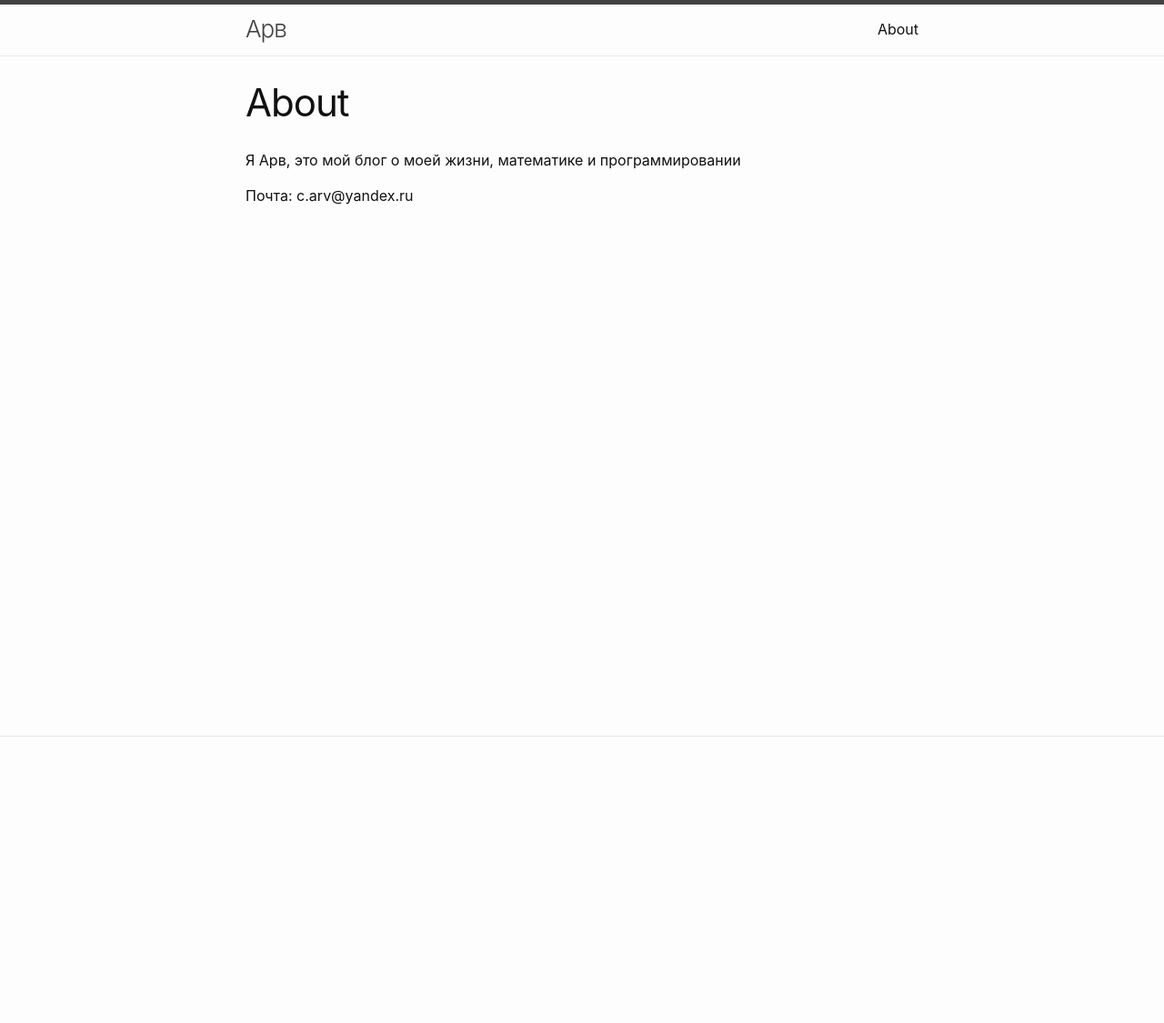
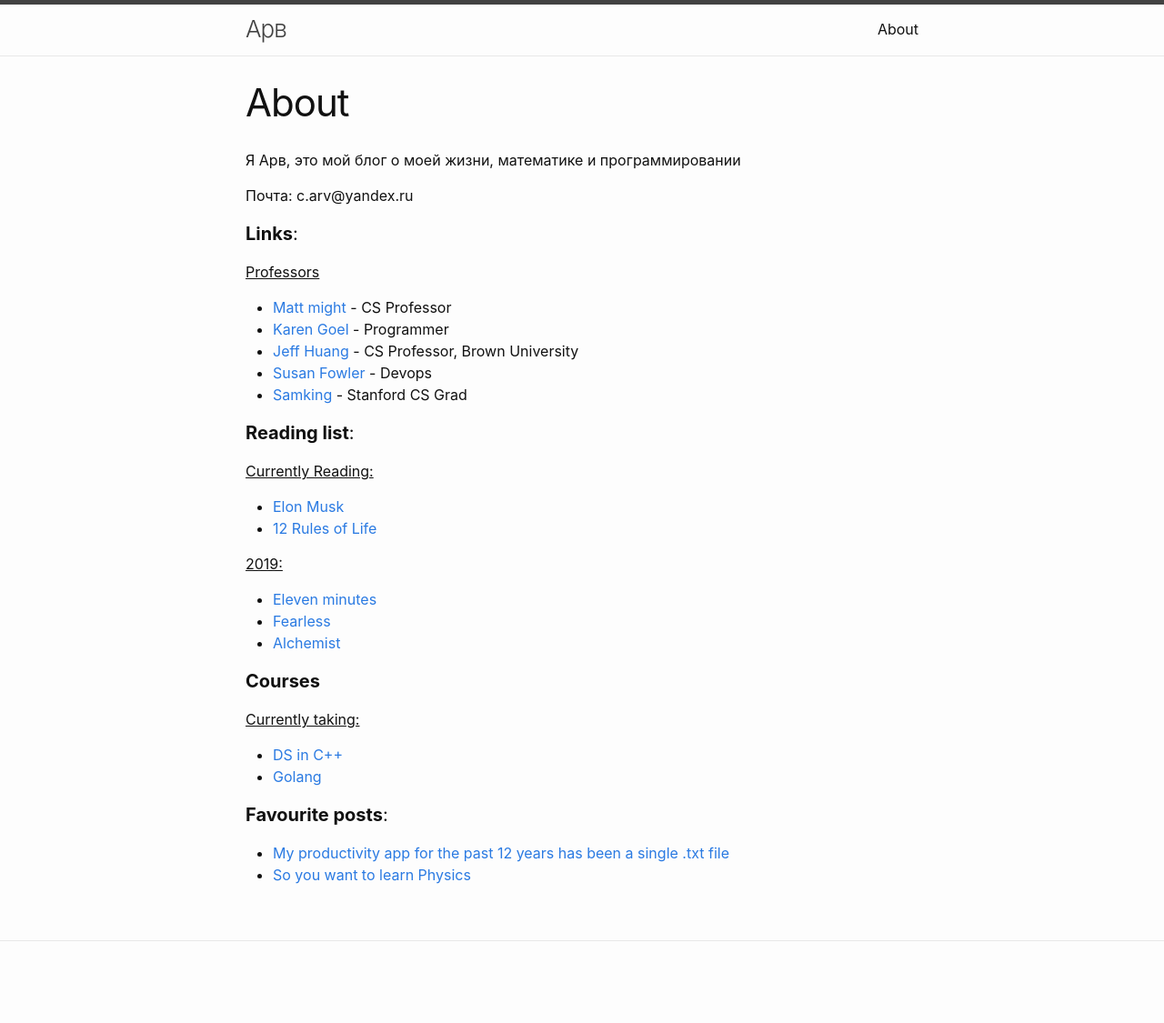
Before and after one commit to arv-pyrna/blog, a Jekyll site: the page built from about.markdown, in a window 1280 px wide. Shown: the whole page at 91% size. Built offline with Jekyll 4.4.1, drawn with Linux system fonts in a browser that asks for light colours; before the commit the page ends 900 px from its top, so only the background shows below that.

Commit message:
Update About page

```diff
--- a/about.markdown
+++ b/about.markdown
@@ -7,3 +7,37 @@ permalink: /about/
 Я Арв, это мой блог о моей жизни, математике и программировании
 
 Почта: c.arv@yandex.ru
+
+#### **Links**:
+
+<ins>Professors</ins>
+
+* [Matt might](http://matt.might.net/) - CS Professor
+* [Karen Goel](https://goel.io/) - Programmer
+* [Jeff Huang](https://jeffhuang.com/) - CS Professor, Brown University
+* [Susan Fowler](https://www.susanjfowler.com/home) - Devops
+* [Samking](https://samking.org/) - Stanford CS Grad
+
+#### **Reading list**:
+
+<ins> Currently Reading:</ins>
+* [Elon Musk](https://www.amazon.com/Elon-Musk-SpaceX-Fantastic-Future/dp/006230125X)
+* [12 Rules of Life](https://www.amazon.com/12-Rules-Life-Antidote-Chaos/dp/0345816021)
+
+<ins>2019:</ins>
+* [Eleven minutes](https://www.amazon.com/Eleven-Minutes-Novel-Paulo-Coelho-ebook/dp/B000JMKO0A)
+* [Fearless](https://www.amazon.com/Fearless-Undaunted-Ultimate-Sacrifice-Operator/dp/0307730700)
+* [Alchemist](https://www.amazon.com/Alchemist-Paulo-Coelho/dp/0061122416)
+
+
+#### **Courses**
+
+<ins>Currently taking:</ins>
+
+* [DS in C++](https://www.coursera.org/specializations/data-structures-algorithms)
+* [Golang](https://www.coursera.org/specializations/google-golang)
+
+#### **Favourite posts**:
+
+* [My productivity app for the past 12 years has been a single .txt file](https://jeffhuang.com/productivity_text_file/)
+* [So you want to learn Physics](https://www.susanjfowler.com/blog/2016/8/13/so-you-want-to-learn-physics)
```
Also changed, not shown: 1 other file.
